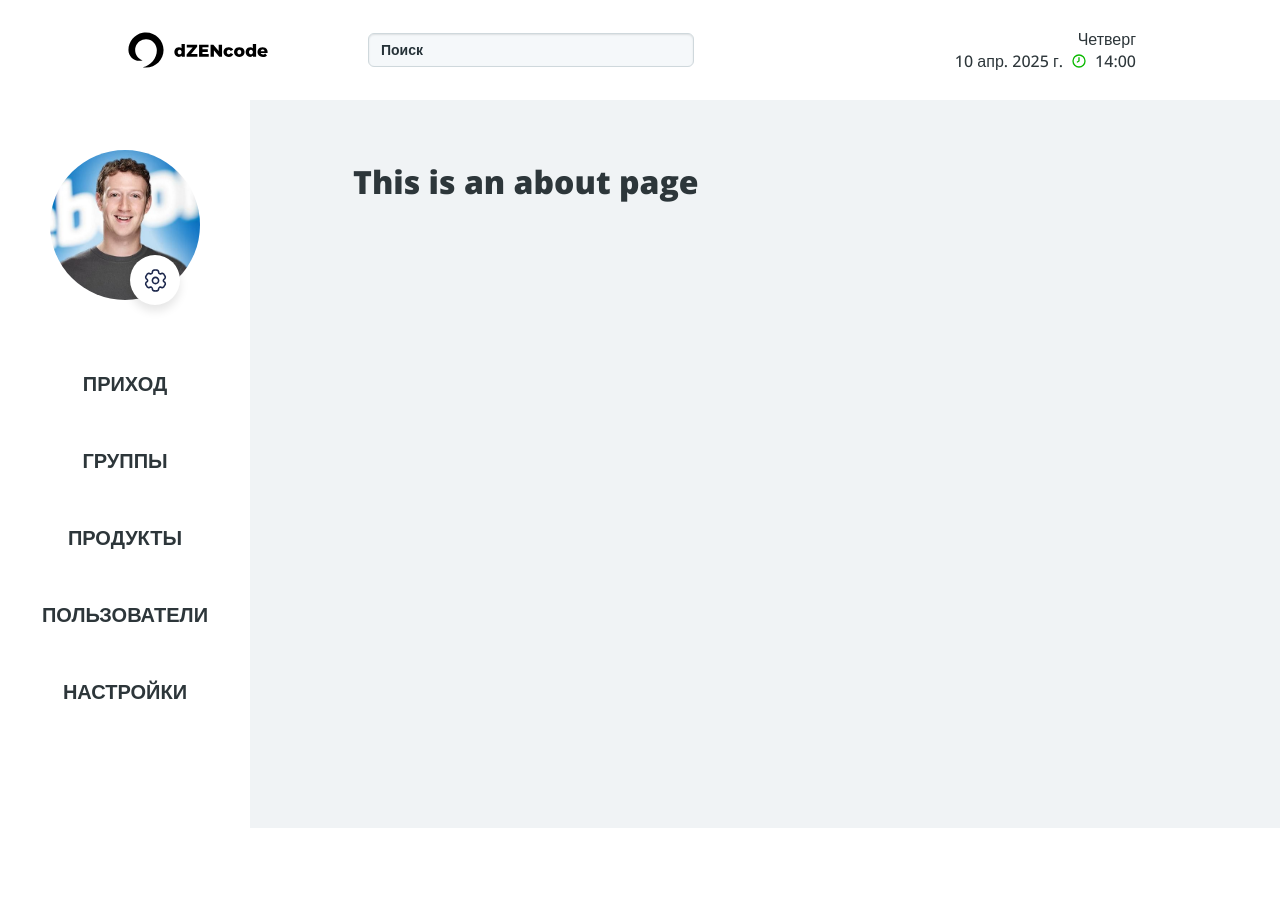
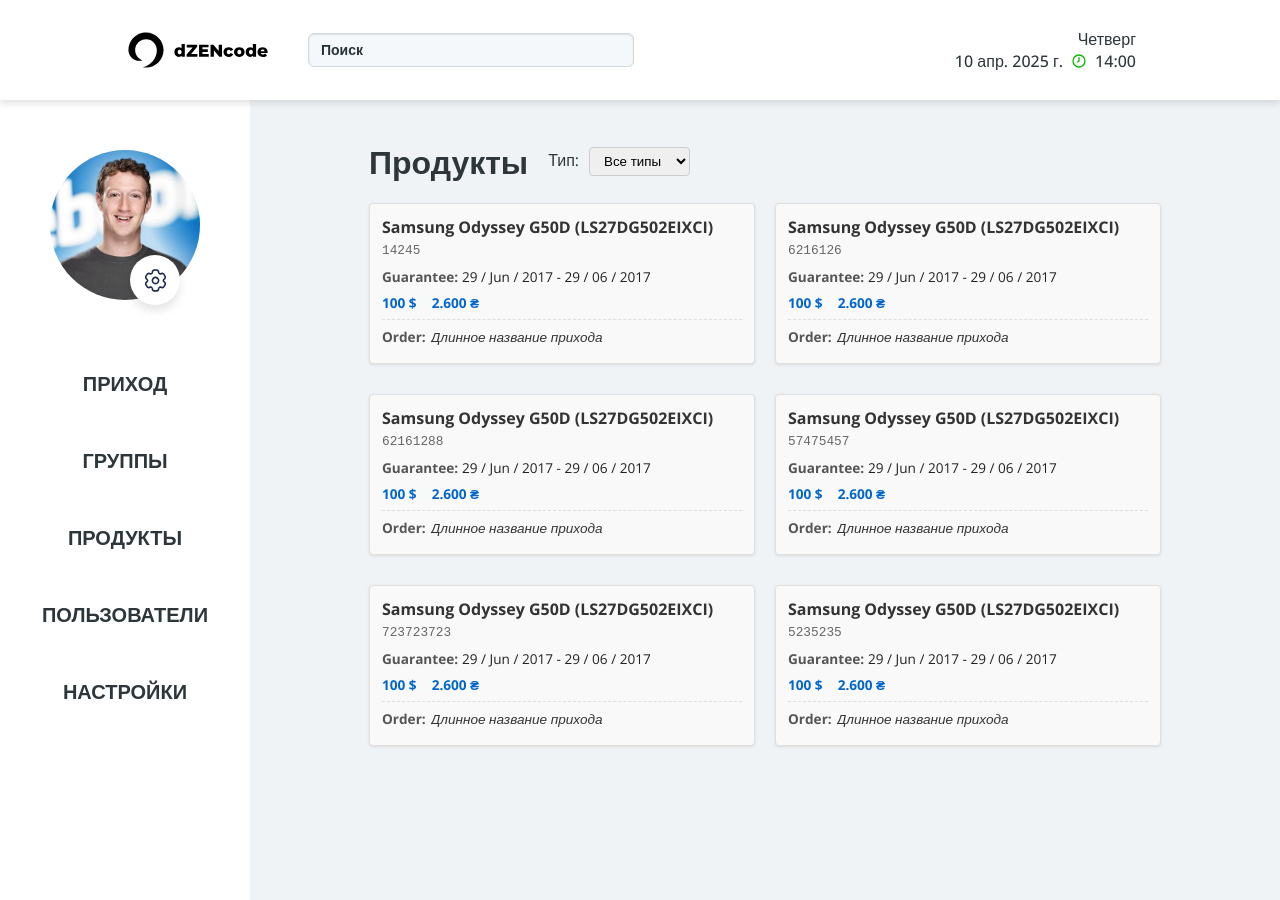
Before and after one commit to jalisco2213/orders-products, a Vue app: page /group in a window 1280 px wide. Before the commit the page ends 828 px from the top, so only its background shows below. Built offline with nearby package versions, Linux system fonts and the light colour scheme.

Commit message:
add products page

```diff
--- a/src/App.vue
+++ b/src/App.vue
@@ -35,13 +35,18 @@
 <style lang="scss" scoped>
 header {
   box-shadow: 0 4px 6px rgba(0, 0, 0, 0.1);
+  background-color: #fff;
+  position: sticky;
+  top: 0;
+  z-index: 1000;
 }
 
 .header {
   margin: 0 auto;
+  width: 80%;
+  max-width: 1440px;
+  display: flex;
   justify-content: space-between;
-  width: 80%;
-  display: flex;
   align-items: center;
   padding: 20px;
 
@@ -49,21 +54,33 @@
     display: flex;
     align-items: center;
     gap: 10px;
+
+    svg {
+      width: 40px;
+      height: auto;
+
+      @media (max-width: 480px) {
+        width: 30px;
+      }
+    }
   }
 
   &-left {
     display: flex;
     align-items: center;
-    gap: 100px;
+    gap: 40px;
+
+    @media (max-width: 768px) {
+      flex-direction: column;
+      align-items: flex-start;
+      gap: 10px;
+    }
   }
-}
-
-.content-wrapper {
-  display: flex;
 }
 
 input {
   width: 300px;
+  max-width: 100%;
   padding: 8px 12px;
   border: 1px solid #cfd8dc;
   border-radius: 6px;
@@ -81,9 +98,32 @@
     opacity: 1;
   }
 
-
   &:focus {
     border-color: #90a4ae;
   }
+
+  @media (max-width: 768px) {
+    width: 100%;
+    padding: 5px 0;
+  }
+}
+
+.content-wrapper {
+  display: flex;
+  width: 100%;
+  min-height: 100vh;
+
+  @media (max-width: 768px) {
+    flex-direction: column;
+  }
+}
+
+.main {
+  flex: 1;
+  padding: 20px;
+
+  @media(max-width: 768px) {
+    padding: 5px;
+  }
 }
 </style>
--- /dev/null
+++ b/src/components/Products/ProductsFilter.vue
@@ -0,0 +1,51 @@
+<script setup>
+import { ref } from 'vue'
+
+const props = defineProps({
+  productTypes: {
+    type: Array,
+    required: true
+  }
+})
+
+const emit = defineEmits(['filter-change'])
+
+const selectedType = ref('')
+
+const emitFilterChange = () => {
+  emit('filter-change', selectedType.value)
+}
+</script>
+
+<template>
+  <div class="filter-container">
+    <label for="product-type-filter" class="filter">Тип:</label>
+    <select
+      id="product-type-filter"
+      v-model="selectedType"
+      @change="emitFilterChange"
+    >
+      <option value="">Все типы</option>
+      <option
+        v-for="type in productTypes"
+        :key="type"
+        :value="type"
+      >
+        {{ type }}
+      </option>
+    </select>
+  </div>
+</template>
+
+<style scoped>
+.filter {
+  font-weight: 100;
+}
+
+select {
+  margin-left: 10px;
+  padding: 5px 10px;
+  border-radius: 4px;
+  border: 1px solid #ccc;
+}
+</style>
--- /dev/null
+++ b/src/components/Products/ProductsItem.vue
@@ -0,0 +1,152 @@
+<script setup>
+import { computed } from 'vue'
+
+const props = defineProps({
+  product: {
+    type: Object,
+    required: true
+  },
+  orders: {
+    type: Array,
+    default: () => []
+  }
+})
+
+const formattedStartDate = computed(() => {
+  return new Date(props.product.guarantee.start).toLocaleDateString('en-GB', {
+    day: '2-digit',
+    month: '2-digit',
+    year: 'numeric'
+  }).replace(/\//g, ' / ')
+})
+
+const formattedEndDate = computed(() => {
+  return new Date(props.product.guarantee.end).toLocaleDateString('en-GB', {
+    day: '2-digit',
+    month: '2-digit',
+    year: 'numeric'
+  }).replace(/\//g, ' / ')
+})
+
+const alternativeDateFormat = computed(() => {
+  const date = new Date(props.product.guarantee.start)
+  const day = date.getDate().toString().padStart(2, '0')
+  const month = date.toLocaleString('default', { month: 'short' })
+  const year = date.getFullYear()
+  return `${day} / ${month} / ${year}`
+})
+
+const getOrderName = (orderId) => {
+  const order = props.orders.find(o => o.id === orderId)
+  return order ? order.name : 'Unknown Order'
+}
+
+const formatPrice = (value) => {
+  return value.toString().replace(/\B(?=(\d{3})+(?!\d))/g, '.')
+}
+</script>
+
+<template>
+  <div class="product-card">
+    <div class="product-title">
+      {{ product.title }}
+    </div>
+
+    <div class="product-serial">
+      {{ product.serialNumber }}
+    </div>
+
+    <div class="product-details">
+      <div class="detail-row">
+        <span class="detail-label">Guarantee:</span>
+        <span class="detail-value">{{ alternativeDateFormat }} - {{ formattedEndDate }}</span>
+      </div>
+
+      <div class="detail-row prices">
+        <span v-for="(price, index) in product.price" :key="index" class="price">
+          {{ formatPrice(price.value) }} {{ price.symbol }}
+        </span>
+      </div>
+
+      <div class="detail-row order-info">
+        <span class="order-label">Order:</span>
+        <span class="order-name">{{ getOrderName(product.order) }}</span>
+      </div>
+    </div>
+  </div>
+</template>
+
+<style scoped>
+.product-card {
+  border: 1px solid #e0e0e0;
+  border-radius: 4px;
+  padding: 12px;
+  background-color: #f9f9f9;
+  margin-bottom: 10px;
+  box-shadow: 0 1px 3px rgba(0, 0, 0, 0.1);
+}
+
+.product-title {
+  font-weight: bold;
+  font-size: 1rem;
+  margin-bottom: 5px;
+  color: #333;
+}
+
+.product-serial {
+  font-size: 0.8rem;
+  color: #666;
+  margin-bottom: 10px;
+  font-family: 'Courier New', monospace;
+}
+
+.product-details {
+  font-size: 0.85rem;
+}
+
+.detail-row {
+  display: flex;
+  margin-bottom: 5px;
+  line-height: 1.3;
+}
+
+.detail-label {
+  font-weight: bold;
+  min-width: 80px;
+  color: #555;
+}
+
+.detail-value {
+  color: #222;
+}
+
+.prices {
+  margin-top: 8px;
+}
+
+.price {
+  margin-right: 15px;
+  font-weight: bold;
+  color: #0066cc;
+}
+
+.order-info {
+  margin-top: 8px;
+  border-top: 1px dashed #ddd;
+  padding-top: 8px;
+}
+
+.order-label {
+  font-weight: bold;
+  color: #555;
+}
+
+.order-name {
+  color: #333;
+  font-style: italic;
+  margin-left: 5px;
+  white-space: nowrap;
+  overflow: hidden;
+  text-overflow: ellipsis;
+}
+</style>
--- /dev/null
+++ b/src/components/svg/BurgerMenu.vue
@@ -0,0 +1,7 @@
+<template>
+  <svg viewBox="0 0 100 80" width="30" height="30">
+    <rect width="100" height="10"></rect>
+    <rect y="30" width="100" height="10"></rect>
+    <rect y="60" width="100" height="10"></rect>
+  </svg>
+</template>
--- a/src/data/orders.js
+++ b/src/data/orders.js
@@ -127,7 +127,7 @@
         "isNew": 1,
         "photo": "monitor.png",
         "title": "Samsung Odyssey G50D (LS27DG502EIXCI)",
-        "type": "Monitors",
+        "type": "Computer",
         "specification": "Specification 1",
         "guarantee": {
           "start": "2017-06-29 12:09:33",
--- a/src/router/index.js
+++ b/src/router/index.js
@@ -1,6 +1,6 @@
 import { createRouter, createWebHistory } from 'vue-router';
 import OrdersView from '../views/OrdersView.vue';
-import AboutView from '../views/AboutView.vue';
+import ProductsView from '../views/ProductsView.vue';
 
 const router = createRouter({
   history: createWebHistory(import.meta.env.BASE_URL),
@@ -13,7 +13,7 @@
     {
       path: '/group',
       name: 'group',
-      component: AboutView
+      component: ProductsView
     }
   ]
 })
--- a/src/views/AboutView.vue
+++ /dev/null
@@ -1,9 +0,0 @@
-<template>
-  <div class="wrapper">
-    <h1>This is an about page</h1>
-  </div>
-</template>
-
-<style>
-
-</style>
--- a/src/views/OrdersView.vue
+++ b/src/views/OrdersView.vue
@@ -2,7 +2,7 @@
 import {ref} from 'vue';
 import OrdersList from '@/components/Orders/OrderList.vue';
 import OrderDetails from '@/components/Orders/OrderDetail.vue';
-import DeletePopup from '@/components/Orders/DeletePopup.vue';
+import DeletePopup from '@/components/DeletePopup.vue';
 import {orders} from '../data/orders.js';
 
 const ordersList = orders();
--- /dev/null
+++ b/src/views/ProductsView.vue
@@ -0,0 +1,105 @@
+<script setup>
+import { computed, ref } from 'vue';
+import ProductItem from '@/components/Products/ProductsItem.vue';
+import ProductFilter from '@/components/Products/ProductsFilter.vue';
+import { orders } from '@/data/orders';
+
+const ordersData = orders();
+
+const flattenProducts = (ordersArray) => {
+  if (Array.prototype.flatMap) {
+    return ordersArray.flatMap(order => order.products || []);
+  }
+  return ordersArray.reduce((acc, order) => {
+    return acc.concat(order.products || []);
+  }, []);
+};
+
+const allProducts = computed(() => {
+  try {
+    return flattenProducts(ordersData);
+  } catch (error) {
+    console.error('Error processing products:', error);
+    return [];
+  }
+});
+
+const uniqueProductTypes = computed(() => {
+  try {
+    const types = new Set();
+    allProducts.value.forEach(product => {
+      if (product && product.type) {
+        types.add(product.type);
+      }
+    });
+    return Array.from(types);
+  } catch (error) {
+    console.error('Error getting product types:', error);
+    return [];
+  }
+});
+
+const selectedType = ref(null);
+
+const filteredProducts = computed(() => {
+  try {
+    if (!selectedType.value) return allProducts.value;
+    return allProducts.value.filter(
+      product => product && product.type === selectedType.value
+    );
+  } catch (error) {
+    console.error('Error filtering products:', error);
+    return [];
+  }
+});
+
+const handleFilterChange = (type) => {
+  selectedType.value = type;
+};
+</script>
+
+<template>
+  <div class="wrapper">
+
+    <div class="products-header">
+      <h1>Продукты</h1>
+
+      <ProductFilter :productTypes="uniqueProductTypes" @filter-change="handleFilterChange" />
+    </div>
+
+    <div v-if="filteredProducts.length" class="product-list">
+      <ProductItem v-for="product in filteredProducts" :key="product.id" :product="product" :orders="ordersData" />
+    </div>
+    <div v-else class="no-products">
+      No products found
+    </div>
+  </div>
+</template>
+
+<style scoped>
+.wrapper {
+  padding: 20px;
+}
+
+.products-header {
+  display: flex;
+  align-items: center;
+  gap: 20px;
+}
+
+.product-list {
+  display: grid;
+  grid-template-columns: repeat(auto-fill, minmax(300px, 1fr));
+  gap: 20px;
+  margin-top: 20px;
+}
+
+.no-products {
+  margin-top: 20px;
+  padding: 20px;
+  text-align: center;
+  color: #666;
+  border: 1px dashed #ddd;
+  border-radius: 4px;
+}
+</style>
```
Also changed, not shown: src/components/DeletePopup.vue (renamed from src/components/Orders/DeletePopup.vue).
